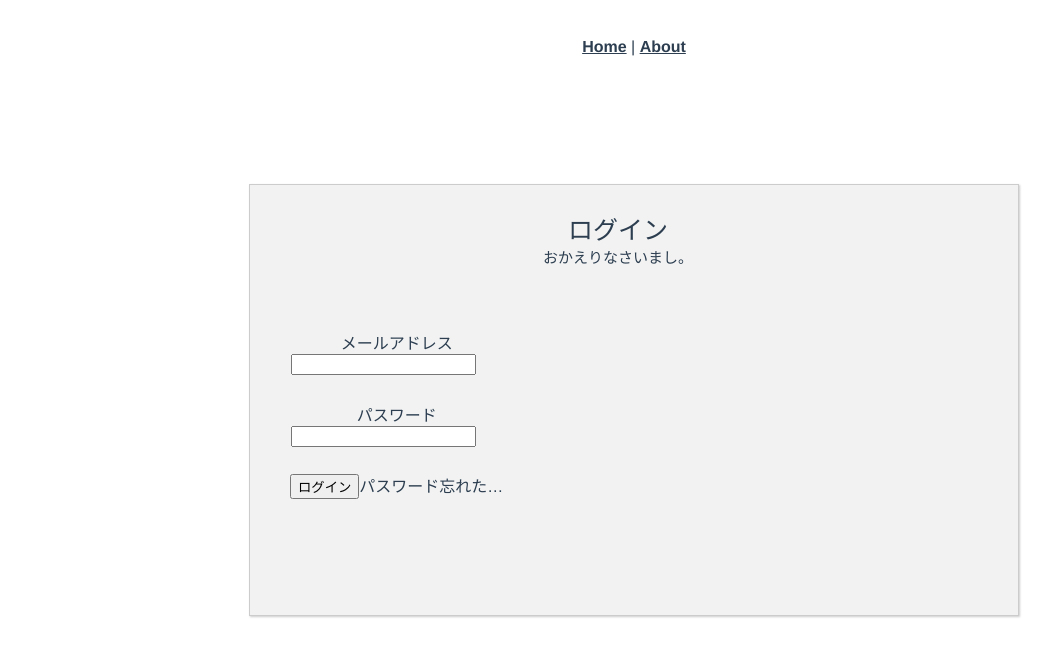
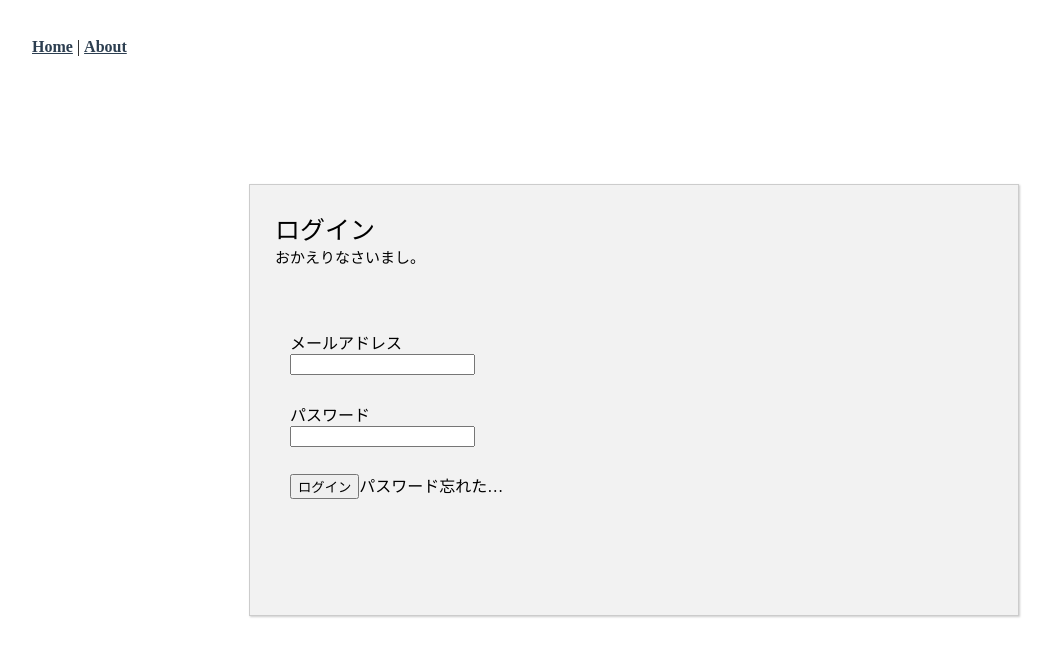
Before and after one commit to MisoChan/Mekuri-Task-Front, a Vue app: page /login in a window 1280 px wide. Shown: the top 656 px of the page, without its empty margins (6-1058 px from the left). Built offline with nearby package versions, Linux system fonts and the light colour scheme.

Commit message:
なんか余計なの消す

```diff
--- a/src/App.vue
+++ b/src/App.vue
@@ -7,13 +7,6 @@
 </template>
 
 <style>
-#app {
-  font-family: Avenir, Helvetica, Arial, sans-serif;
-  -webkit-font-smoothing: antialiased;
-  -moz-osx-font-smoothing: grayscale;
-  text-align: center;
-  color: #2c3e50;
-}
 
 #nav {
   padding: 30px;
```
